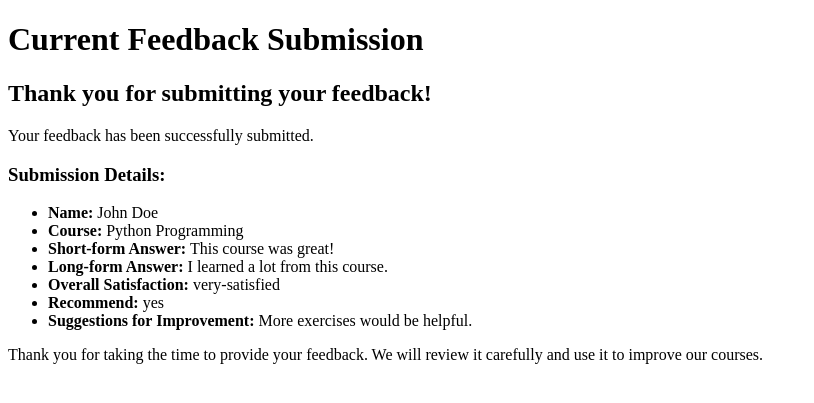
After one commit to yuhang-feng404/FC724-assignment3, a Flask app: page /current_feedback in a window 1280 px wide. The commit adds this page. Shown: the top 403 px of the page, without its empty margins (0-814 px from the left). Run offline with Flask 3, Linux system fonts and the light colour scheme.

Commit message:
Add current_feedback page to show the submission result from user

```diff
--- a/app.py
+++ b/app.py
@@ -18,5 +18,25 @@ def data_collection_page():  # put application's code here
     return render_template('data_collection.html')
 
 
+@app.route('/current_feedback')
+def current_feedback_submission():
+    name = 'John Doe'
+    course = 'Python Programming'
+    short_answer = 'This course was great!'
+    long_answer = 'I learned a lot from this course.'
+    satisfaction = 'very-satisfied'
+    recommend = 'yes'
+    improvements = 'More exercises would be helpful.'
+
+    return render_template('current_feedback.html',
+                           name=name,
+                           course=course,
+                           short_answer=short_answer,
+                           long_answer=long_answer,
+                           satisfaction=satisfaction,
+                           recommend=recommend,
+                           improvements=improvements)
+
+
 if __name__ == '__main__':
     app.run()
--- /dev/null
+++ b/templates/current_feedback.html
@@ -0,0 +1,24 @@
+<!DOCTYPE html>
+<html lang="en">
+<head>
+    <meta charset="UTF-8">
+    <title>Current Feedback Submission</title>
+    <link rel="stylesheet" type="text/css" href="/static/style.css">
+</head>
+<body>
+<h1>Current Feedback Submission</h1>
+<h2>Thank you for submitting your feedback!</h2>
+<p>Your feedback has been successfully submitted.</p>
+<h3>Submission Details:</h3>
+<ul>
+    <li><strong>Name:</strong> {{ name }}</li>
+    <li><strong>Course:</strong> {{ course }}</li>
+    <li><strong>Short-form Answer:</strong> {{ short_answer }}</li>
+    <li><strong>Long-form Answer:</strong> {{ long_answer }}</li>
+    <li><strong>Overall Satisfaction:</strong> {{ satisfaction }}</li>
+    <li><strong>Recommend:</strong> {{ recommend }}</li>
+    <li><strong>Suggestions for Improvement:</strong> {{ improvements }}</li>
+</ul>
+<p>Thank you for taking the time to provide your feedback. We will review it carefully and use it to improve our courses.</p>
+</body>
+</html>
--- a/templates/welcome.html
+++ b/templates/welcome.html
@@ -15,7 +15,7 @@
         <ul>
             <li><a href="/information">Information</a></li>
             <li><a href="/data_collection">Data Collection</a></li>
-            <li><a href="/current_submission">Current Submission</a></li>
+            <li><a href="/current_feedback">Current Submission</a></li>
         </ul>
     </nav>
 </section>
```
